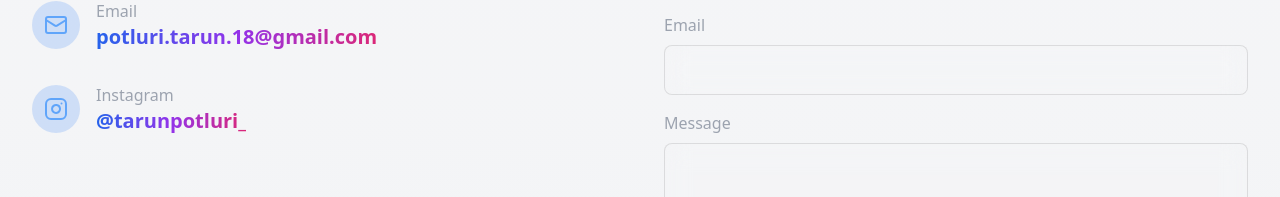
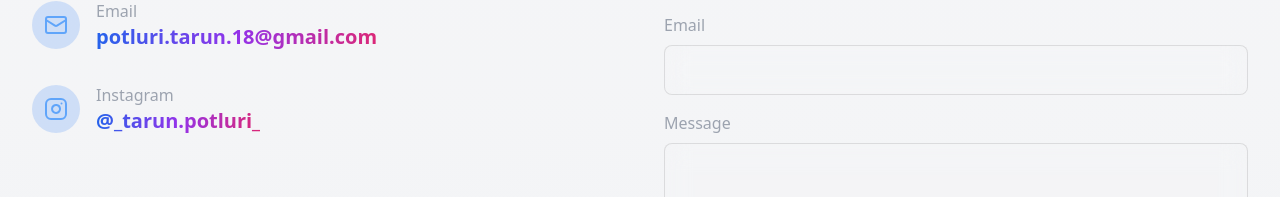
Before and after one commit to TarunPotluri/my-portfolio, a React (Vite) app: page / in a window 1280 px wide. Shown: the part 3901-4098 px from the top of the page. Built offline with nearby package versions, Linux system fonts and the light colour scheme; the HTML template or start-up script is replaced by a standard one.

Commit message:
Files Updated

```diff
--- a/src/components/Contact.jsx
+++ b/src/components/Contact.jsx
@@ -74,11 +74,11 @@ export const Contact = () => {
               </div>
               <div>
                 <p className="text-gray-400">Instagram</p>
-                <a href="https://instagram.com/tarunpotluri_"
+                <a href="https://instagram.com/_tarun.potluri_"
                    target="_blank"
                    rel="noopener noreferrer"
                    className="text-xl font-semibold gradient-text">
-                  @tarunpotluri_
+                  @_tarun.potluri_
                 </a>
               </div>
             </div>
```
